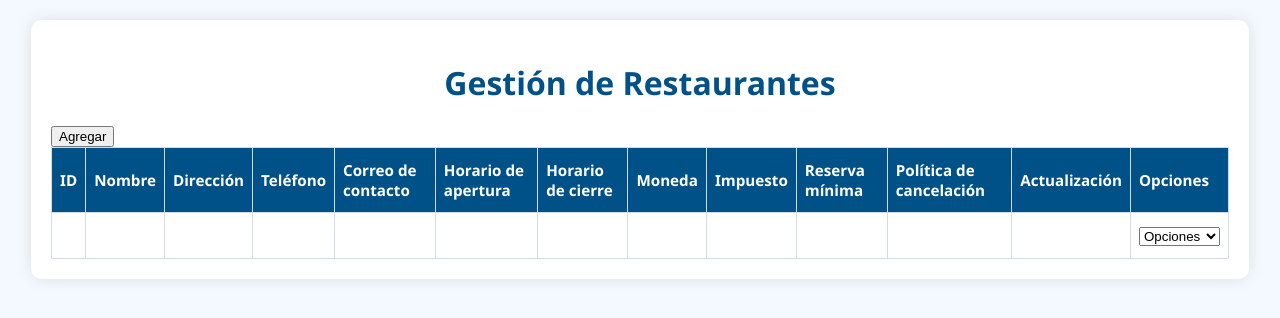
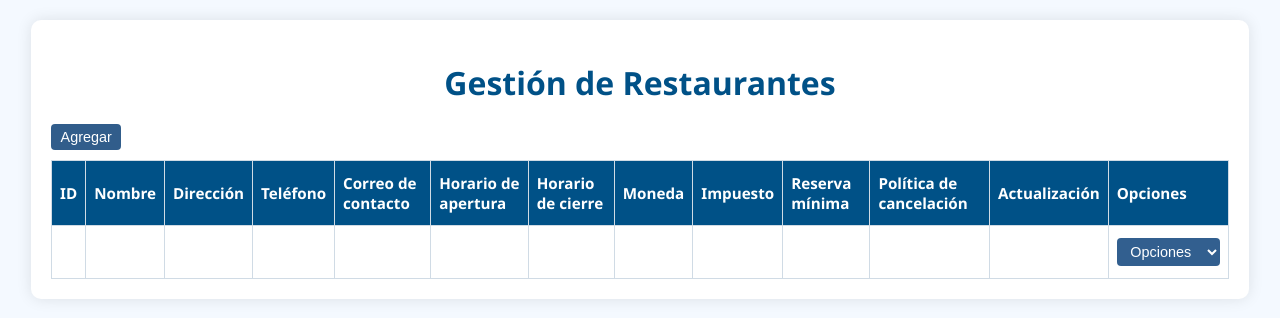
Before and after one commit to JoseUrzua1708/Integradora_Restaurante, a Flask app: page /gestion_restaurante in a window 1280 px wide. Shown: the top 318 px of the page. Run offline with Flask 3, Linux system fonts and the light colour scheme; tables that the repository leaves empty or names only in its code hold one stand-in row (values such as "Sample post").

Commit message:
css gestion restaurante

```diff
--- a/src/app.py
+++ b/src/app.py
@@ -76,7 +76,7 @@ def gestion_restaurante():
 # Formulario de restaurante
 ################################################################################
 
-@app.route('/formulario-restaurante', methods=['GET', 'POST'])
+@app.route('/formulario_restaurante', methods=['GET', 'POST'])
 def formulario_restaurante():
     if request.method == 'POST':
         try:
--- a/src/static/css/gestion_restaurante.css
+++ b/src/static/css/gestion_restaurante.css
@@ -32,6 +32,40 @@ h1 {
   font-weight: 600;
 }
 
+button[type="button"] {
+
+
+  margin-bottom: 10px;
+  background-color: #315d8b;
+  color: white;
+  border: none;
+  padding: 0.3rem 0.6rem;
+  border-radius: 4px;
+  font-size: 0.9rem;
+  cursor: pointer;
+  transition: background-color 0.3s ease;
+
+}
+
+button[type="button"]:hover {
+  background-color: #687d93;
+}
+
+
+select[name="opciones"] {
+  background-color: #325f8f;
+  color: white;
+  border: none;
+  padding: 0.3rem 0.6rem;
+  border-radius: 4px;
+  font-size: 0.9rem;
+  cursor: pointer;
+  transition: background-color 0.3s ease;
+}
+
+select[name="opciones"]:hover {
+  background-color: #547598;
+}
 
 .vista_restaurante {
   width: 100%;
--- a/src/templates/gestion_restaurante.html
+++ b/src/templates/gestion_restaurante.html
@@ -10,6 +10,7 @@
   <div class="contenedor">
     <h1>Gestión de Restaurantes</h1>
 
+    <a href="{{url_for('formulario_restaurante')}}">
       <button type="button">Agregar</button>
     </a>
 
@@ -47,7 +48,7 @@
           <td>{{ d.Politica_Cancelacion }}</td>
           <td>{{ d.Fecha_Actualizacion }}</td>
           <td>
-            <select onchange="
+            <select name="opciones" onchange="
               if (this.value === 'actualizar') {
                 abrirModal('{{ d.ID }}');
               } else if (this.value === 'eliminar') {
```
